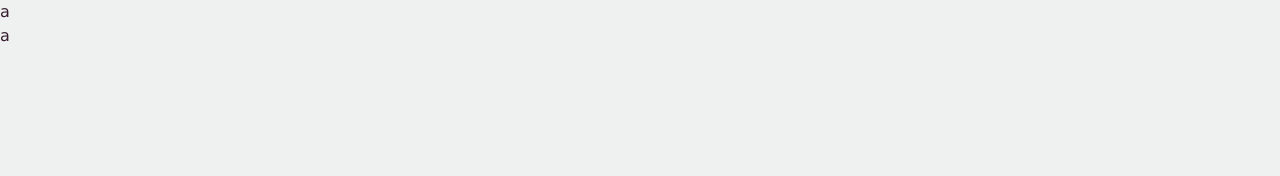
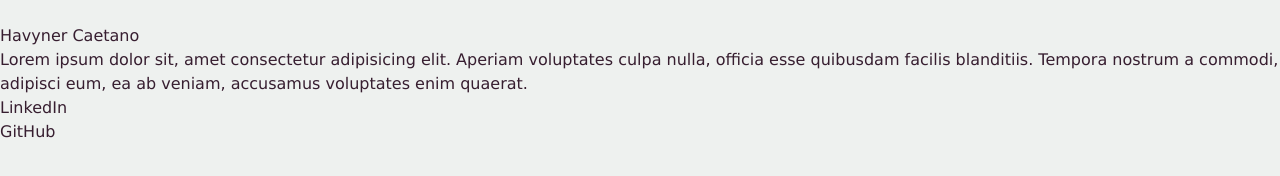
Before and after one commit to HCaetano/all-my-links, a plain HTML site: page index.html in a window 1280 px wide. Drawn offline with Linux system fonts and the light colour scheme.

Commit message:
feat: Add tags to make the page's sturcture

```diff
--- a/index.html
+++ b/index.html
@@ -9,10 +9,13 @@
 </head>
 <body>
    <section>
-        a
-   </section>
-   <section>
-        a
+       <img src="" alt="">
+       <h2>Havyner Caetano</h2>
+       <p>Lorem ipsum dolor sit, amet consectetur adipisicing elit. Aperiam voluptates culpa nulla, officia esse quibusdam facilis blanditiis. Tempora nostrum a commodi, adipisci eum, ea ab veniam, accusamus voluptates enim quaerat.</p>
+       <ul>
+        <li>LinkedIn</li>
+        <li>GitHub</li>
+       </ul>
    </section>
 </body>
 </html>
```
